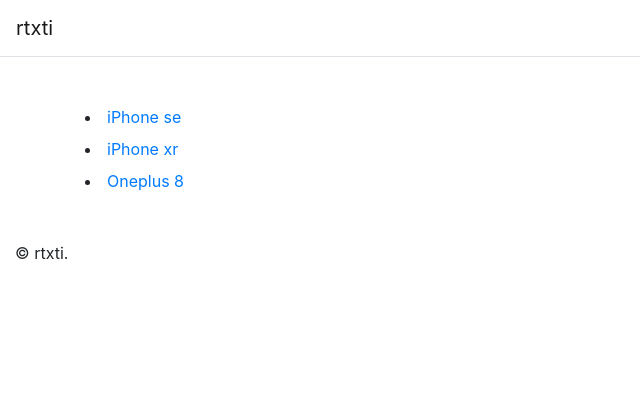
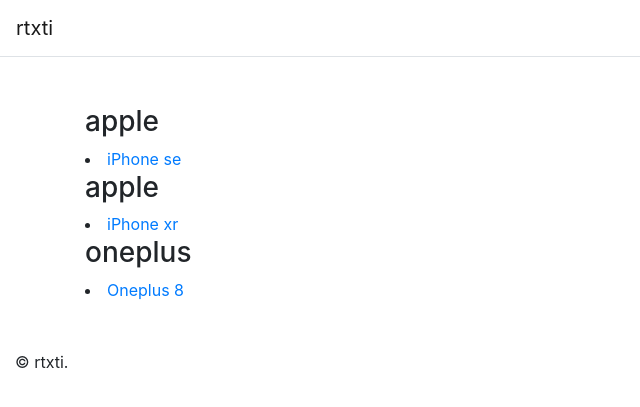
Before and after one commit to rtxti/www, a Jekyll site: the page built from smartphones.html, in a window 1280 px wide. Shown: the top 407 px of the page, without its empty margins (0-640 px from the left). Built offline with Jekyll 4.4.1, drawn with Linux system fonts in a browser that asks for light colours.

Commit message:
Update smartphones.html

```diff
--- a/smartphones.html
+++ b/smartphones.html
@@ -6,7 +6,7 @@ title: Smartphones
 <div class="container">
   {% assign phones = site.smartphones | sort: "brand" %}
   {% for phone in phones %}
-    <h3>{{ phones.brand }}</h3>
+    <h3>{{ phone.brand }}</h3>
     <li>
       <a href="{{ phone.url | relative_url }}">{{ phone.title }}</a>
     </li>
```
